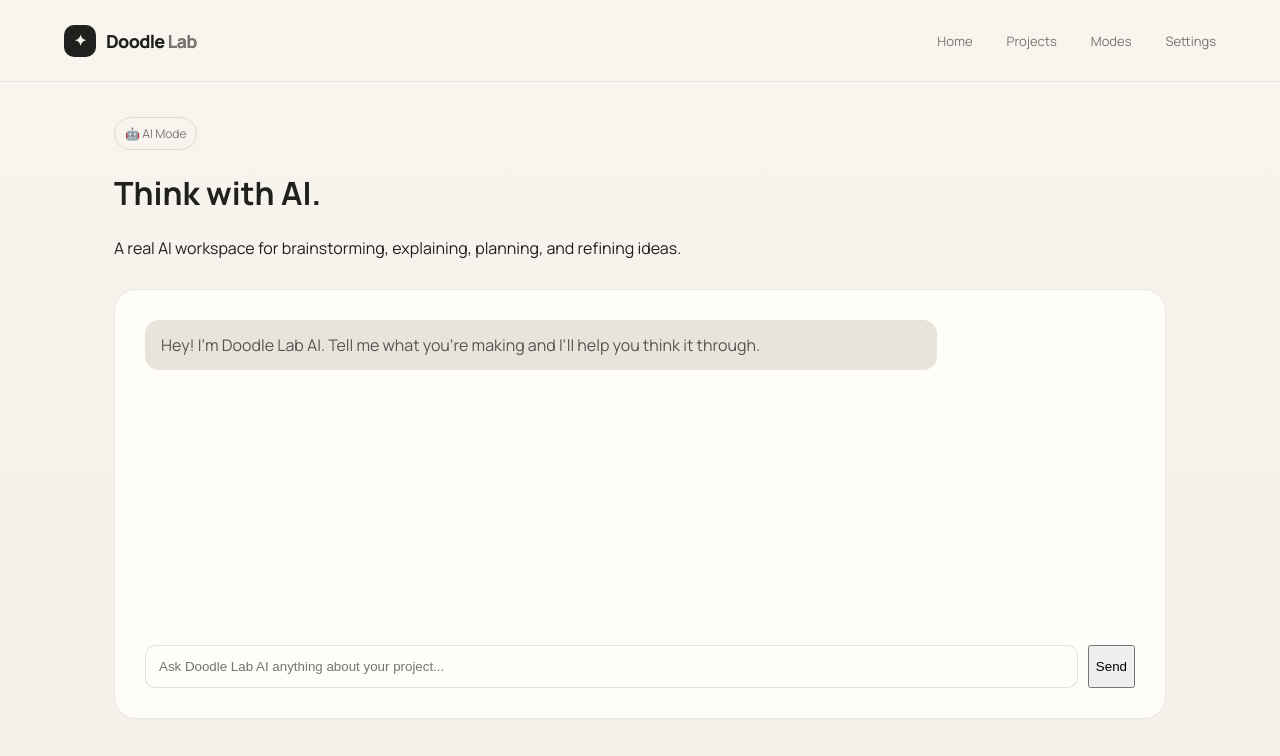
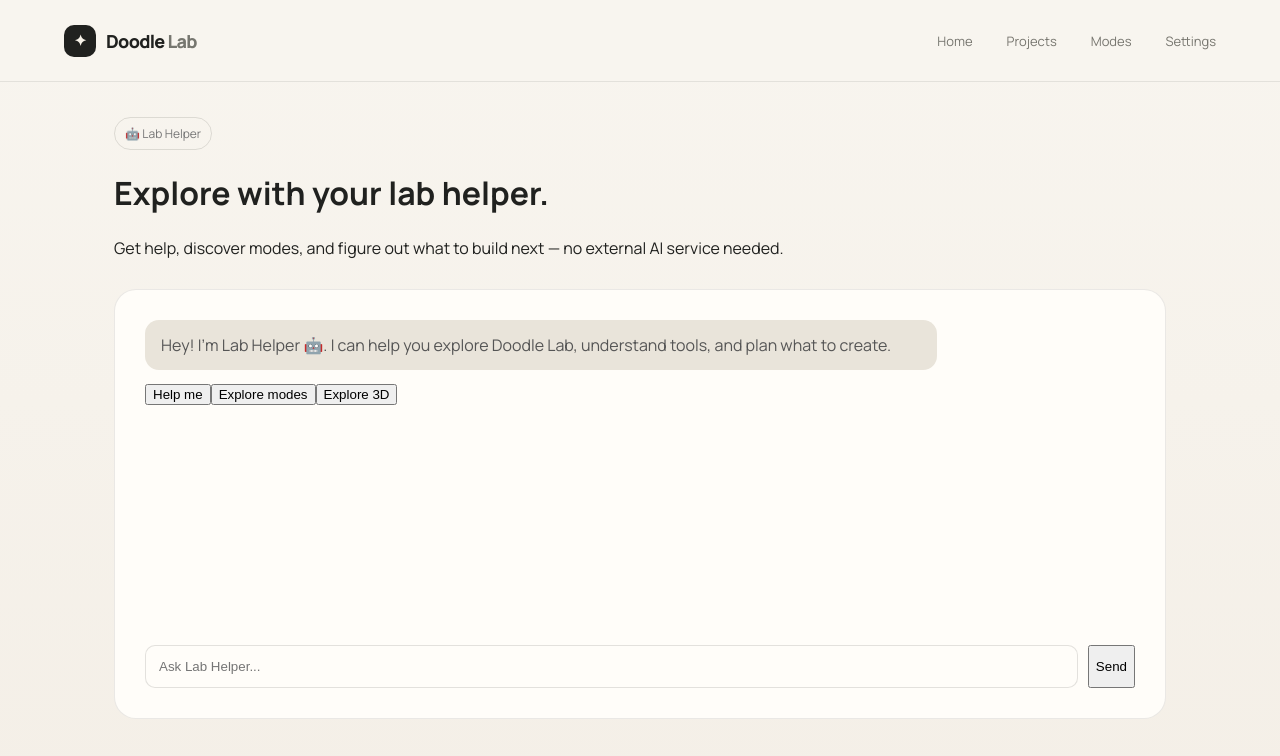
Before and after one commit to eagriware-lgtm/Doodle-lab, a Next.js app: page /ai in a window 1280 px wide. Shown: the top 756 px of the page. Built offline with nearby package versions, Linux system fonts and the light colour scheme.

Commit message:
Turn AI Mode into local Lab Helper chat

```diff
--- a/app/ai/page.tsx
+++ b/app/ai/page.tsx
@@ -1,6 +1,7 @@
 "use client";import{useState}from"react";
 type Msg={role:"user"|"assistant";content:string};
-export default function AI(){const[messages,setMessages]=useState<Msg[]>([{role:"assistant",content:"Hey! I’m Doodle Lab AI. Tell me what you’re making and I’ll help you think it through."}]);const[input,setInput]=useState("");const[loading,setLoading]=useState(false);
-const send=async()=>{const text=input.trim();if(!text||loading)return;const next=[...messages,{role:"user" as const,content:text}];setMessages(next);setInput("");setLoading(true);try{const r=await fetch("/api/ai",{method:"POST",headers:{"Content-Type":"application/json"},body:JSON.stringify({messages:next})});const data=await r.json();setMessages(v=>[...v,{role:"assistant",content:data.reply||"I couldn't generate a response."}]);}catch{setMessages(v=>[...v,{role:"assistant",content:"I couldn't reach the AI service. Check the AI setup in your project settings."}]);}finally{setLoading(false)}};
-return <div className="shell"><Header/><main className="workspace"><span className="badge">🤖 AI Mode</span><h1>Think with AI.</h1><p>A real AI workspace for brainstorming, explaining, planning, and refining ideas.</p><div className="panel chat">{messages.map((m,i)=><div className={"bubble "+(m.role==="user"?"user":"")} key={i}>{m.content}</div>)}{loading&&<div className="bubble">Thinking…</div>}<div className="chatInput"><input value={input} disabled={loading} onChange={e=>setInput(e.target.value)} onKeyDown={e=>e.key==="Enter"&&send()} placeholder="Ask Doodle Lab AI anything about your project..."/><button disabled={loading} onClick={send}>{loading?"…":"Send"}</button></div></div></main></div>}
+const answer=(q:string)=>{const s=q.toLowerCase();if(s.includes("help")||s.includes("how"))return"Sure! I can help you use Doodle Lab. Try Drawing Mode for art, Presentation Mode for slides, Teaching Mode for explanations, Machine Building for sketching and 3D, or ask me to explain a feature.";if(s.includes("explore")||s.includes("mode"))return"Explore Doodle Lab: 🎨 Drawing for creating, 🖥️ Presentation for slides, 👨‍🏫 Teaching for learning, ⌁ Machine Building for sketches and 3D, and 🤖 Lab Helper for ideas and guidance.";if(s.includes("3d")||s.includes("machine"))return"In Machine Building, open Sketch, draw a shape, choose a color, then use Convert to 3D. You can preview the 3D result without leaving Sketch Mode.";if(s.includes("draw")||s.includes("shape"))return"Use Sketch Mode tools for straight, standing, curved and sleeping lines, then pick a 2D shape and color. Have fun experimenting!";return"I’m the Doodle Lab Helper. I can help you explore modes, understand tools, plan a project, or figure out what to try next.";};
+export default function AI(){const[messages,setMessages]=useState<Msg[]>([{role:"assistant",content:"Hey! I’m Lab Helper 🤖. I can help you explore Doodle Lab, understand tools, and plan what to create."}]);const[input,setInput]=useState("");
+const send=(value=input)=>{const q=value.trim();if(!q)return;setMessages(v=>[...v,{role:"user",content:q},{role:"assistant",content:answer(q)}]);setInput("")};
+return <div className="shell"><Header/><main className="workspace"><span className="badge">🤖 Lab Helper</span><h1>Explore with your lab helper.</h1><p>Get help, discover modes, and figure out what to build next — no external AI service needed.</p><div className="panel chat">{messages.map((m,i)=><div className={"bubble "+(m.role==="user"?"user":"")} key={i}>{m.content}</div>)}<div className="helperChoices"><button onClick={()=>send("Help me use Doodle Lab")}>Help me</button><button onClick={()=>send("Help me explore the modes")}>Explore modes</button><button onClick={()=>send("How does 3D work?")}>Explore 3D</button></div><div className="chatInput"><input value={input} onChange={e=>setInput(e.target.value)} onKeyDown={e=>e.key==="Enter"&&send()} placeholder="Ask Lab Helper..." /><button onClick={()=>send()}>Send</button></div></div></main></div>}
 function Header(){return <header className="nav"><a className="brand" href="/"><span className="brandMark">✦</span><span>Doodle <i>Lab</i></span></a><nav className="links"><a href="/">Home</a><a href="/projects">Projects</a><a href="/modes">Modes</a><a href="/settings">Settings</a></nav></header>}
```
